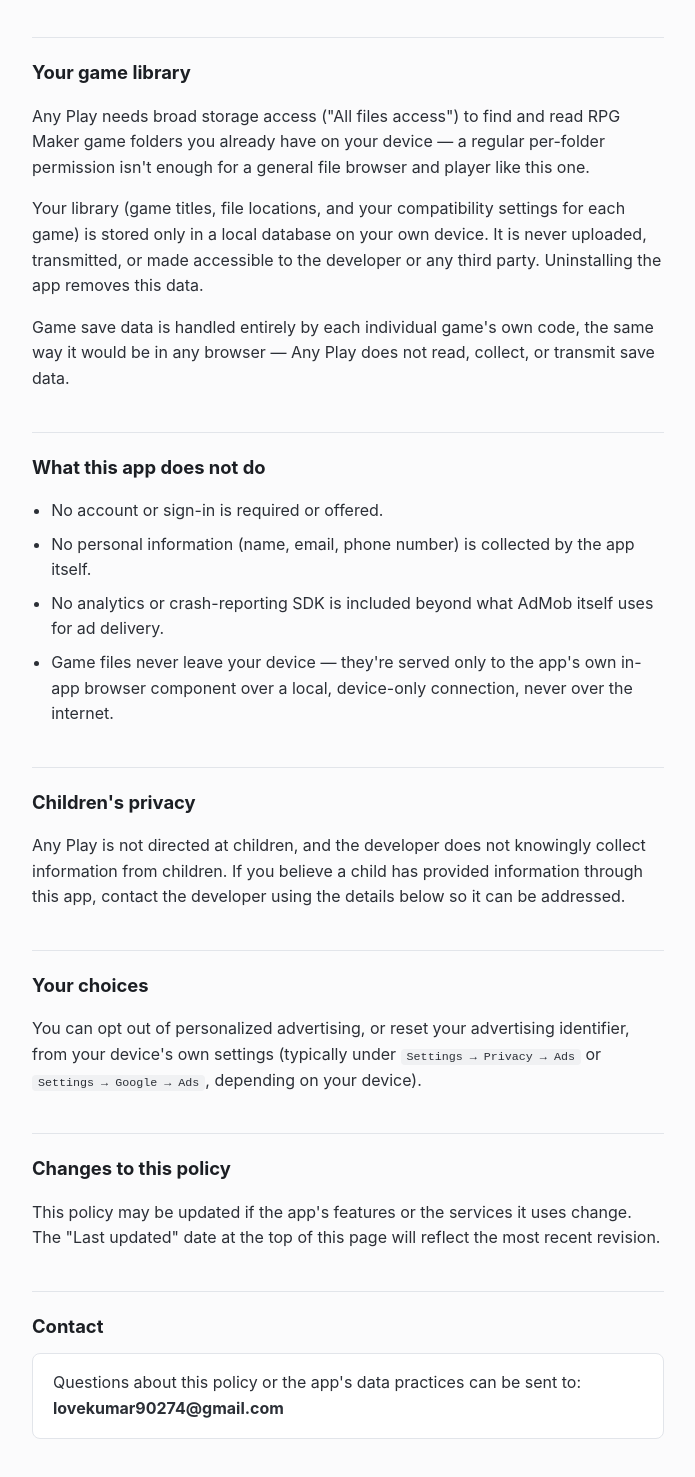
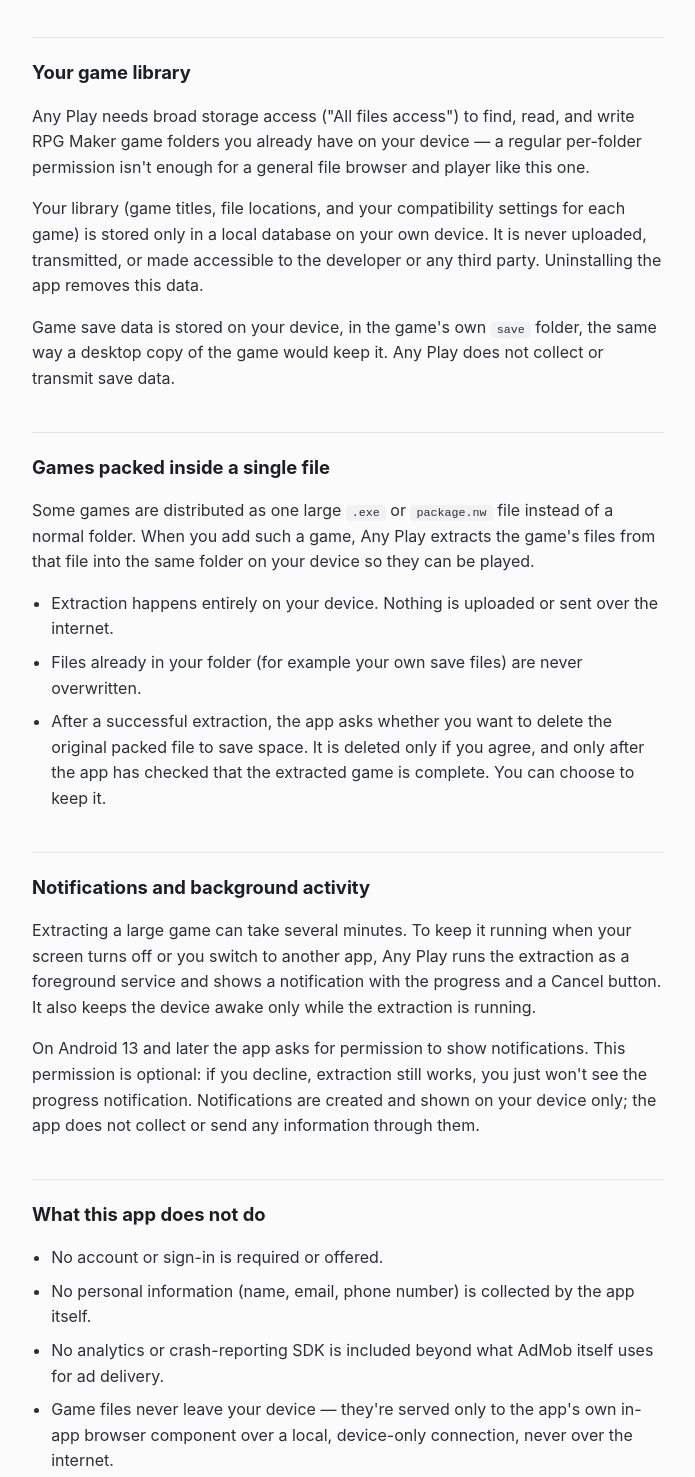
Before and after one commit to 001-lovely-singh/AnyPlay-privacy, a plain HTML site: page index.html in a window 1280 px wide. Shown: the part 617-2094 px from the top of the page, without its empty margins (292-987 px from the left). Drawn offline with Linux system fonts and the light colour scheme.

Commit message:
Revise privacy policy details and update date
Updated the last updated date and clarified storage access and save data handling in the privacy policy.

```diff
--- a/index.html
+++ b/index.html
@@ -94,7 +94,7 @@
   <div class="page">
 
     <h1>Privacy Policy for Any Play</h1>
-    <p class="updated">Last updated: September 15, 2026</p>
+    <p class="updated">Last updated: October 10, 2026</p>
 
     <p>
       Any Play ("the app") lets you play RPG Maker MV/MZ games stored on your
@@ -126,10 +126,10 @@
 
     <h2>Your game library</h2>
     <p>
-      Any Play needs broad storage access ("All files access") to find and
-      read RPG Maker game folders you already have on your device — a
-      regular per-folder permission isn't enough for a general file
-      browser and player like this one.
+      Any Play needs broad storage access ("All files access") to find,
+      read, and write RPG Maker game folders you already have on your
+      device — a regular per-folder permission isn't enough for a general
+      file browser and player like this one.
     </p>
     <p>
       Your library (game titles, file locations, and your compatibility
@@ -139,9 +139,40 @@
       data.
     </p>
     <p>
-      Game save data is handled entirely by each individual game's own
-      code, the same way it would be in any browser — Any Play does not
-      read, collect, or transmit save data.
+      Game save data is stored on your device, in the game's own
+      <code>save</code> folder, the same way a desktop copy of the game
+      would keep it. Any Play does not collect or transmit save data.
+    </p>
+
+    <h2>Games packed inside a single file</h2>
+    <p>
+      Some games are distributed as one large <code>.exe</code> or
+      <code>package.nw</code> file instead of a normal folder. When you add
+      such a game, Any Play extracts the game's files from that file into
+      the same folder on your device so they can be played.
+    </p>
+    <ul>
+      <li>Extraction happens entirely on your device. Nothing is uploaded or sent over the internet.</li>
+      <li>Files already in your folder (for example your own save files) are never overwritten.</li>
+      <li>After a successful extraction, the app asks whether you want to delete the original packed file to save
+        space. It is deleted only if you agree, and only after the app has checked that the extracted game is
+        complete. You can choose to keep it.</li>
+    </ul>
+
+    <h2>Notifications and background activity</h2>
+    <p>
+      Extracting a large game can take several minutes. To keep it running
+      when your screen turns off or you switch to another app, Any Play runs
+      the extraction as a foreground service and shows a notification with
+      the progress and a Cancel button. It also keeps the device awake only
+      while the extraction is running.
+    </p>
+    <p>
+      On Android 13 and later the app asks for permission to show
+      notifications. This permission is optional: if you decline, extraction
+      still works, you just won't see the progress notification. Notifications
+      are created and shown on your device only; the app does not collect or
+      send any information through them.
     </p>
 
     <h2>What this app does not do</h2>
```
